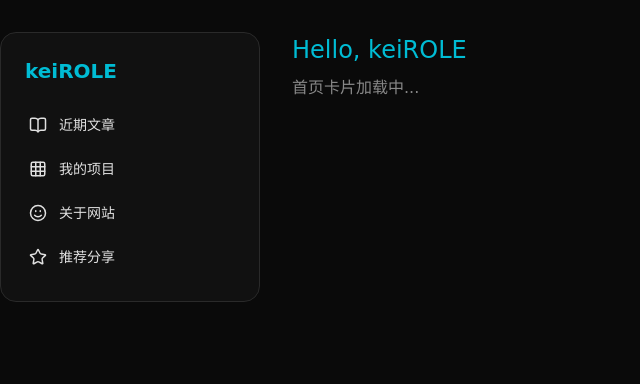
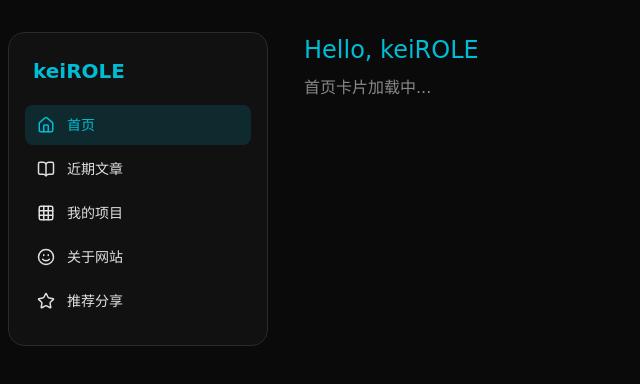
Before and after one commit to keiROLE/keirole, a Next.js app: page / in a window 1280 px wide. Shown: the top 384 px of the page, without its empty margins (0-640 px from the left). Built offline with nearby package versions, Linux system fonts and the light colour scheme.

Commit message:
Phase 0.3: 侧边栏修正 + 添加首页导航
- 侧边栏卡片贴左边缘（留少量padding呼吸空间）
- 主内容区偏移修正为 260+8=272px
- 新增首页导航项 (Home图标)

```diff
--- a/app/layout.tsx
+++ b/app/layout.tsx
@@ -16,7 +16,7 @@ export default function RootLayout({
     <html lang="zh-CN">
       <body className="min-h-screen">
         <Sidebar />
-        <main className="ml-[260px] p-8">
+        <main className="ml-[272px] p-8">
           {children}
         </main>
       </body>
--- a/components/Sidebar.tsx
+++ b/components/Sidebar.tsx
@@ -2,9 +2,10 @@
 
 import Link from "next/link";
 import { usePathname } from "next/navigation";
-import { BookOpen, Grid3X3, Smile, Star } from "lucide-react";
+import { BookOpen, Grid3X3, Home, Smile, Star } from "lucide-react";
 
 const navItems = [
+  { label: "首页", href: "/", icon: Home },
   { label: "近期文章", href: "/blog", icon: BookOpen },
   { label: "我的项目", href: "/projects", icon: Grid3X3 },
   { label: "关于网站", href: "/about", icon: Smile },
@@ -15,7 +16,7 @@ export default function Sidebar() {
   const pathname = usePathname();
 
   return (
-    <aside className="fixed left-0 top-0 h-screen flex flex-col items-center py-8 z-50">
+    <aside className="fixed left-0 top-0 h-screen flex flex-col py-8 pl-2 z-50">
       <div
         className="w-[260px] rounded-2xl px-4 py-6 flex flex-col gap-1"
         style={{
```
